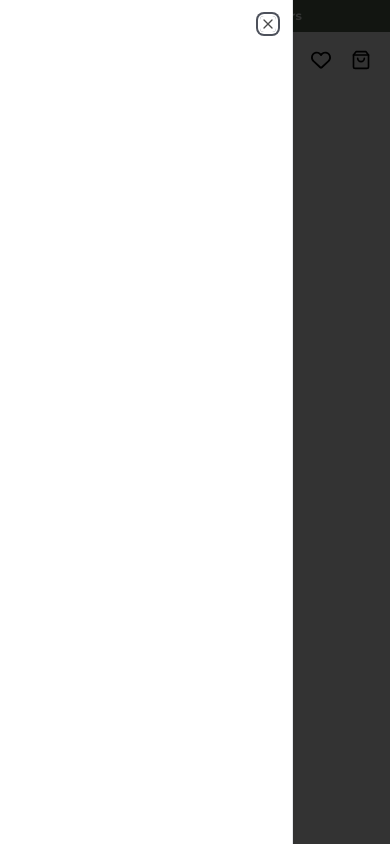
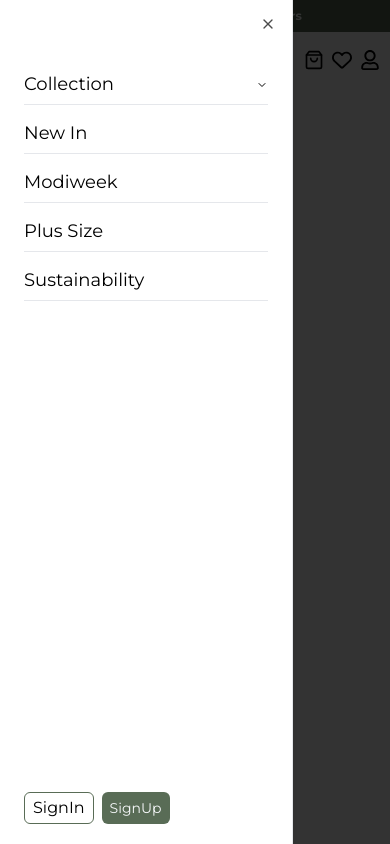
Before and after one commit to farhan0184/modimal, a Next.js app: page / in a window 390 px wide. Both pictures are taken after a click on the button 39 px from the left and 60 px from the top of the page. Built offline with nearby package versions, Linux system fonts and the light colour scheme.

Commit message:
mobile navbar

```diff
--- a/src/app/globals.css
+++ b/src/app/globals.css
@@ -76,11 +76,15 @@
   }
 
 .width{
-  @apply w-[90%]  mx-auto
+  @apply xl:w-[90%] w-[95%]  mx-auto
 }
 .center{
   @apply flex justify-center items-center
 }
 .navIcon{
-  @apply lg:text-2xl text-xl cursor-pointer hover:text-primary hover:bg-primary/40  rounded
+  @apply xl:text-2xl text-xl cursor-pointer hover:text-primary hover:bg-primary/40  rounded
 }
+
+.hide{
+  @apply lg:block hidden
+}
--- a/src/components/navbar/NavItemHover.jsx
+++ b/src/components/navbar/NavItemHover.jsx
@@ -3,15 +3,15 @@ import { NavListItem } from '..'
 import Image from 'next/image'
 export default function NavItemHover({setIsHover,data}) {
     return (
-        <div className={`bg-black/30 backdrop-blur-sm absolute top-14 w-full h-[calc(100vh-88px)] `}>
-            <div className='2xl:h-[65vh] h-[70vh] bg-white' onMouseEnter={() => setIsHover(true)} onMouseLeave={() => setIsHover(false)}>
+        <div className={`bg-black/30 lg:block hidden backdrop-blur-sm absolute top-14 w-full h-[calc(100vh-88px)] `}>
+            <div className='2xl:h-[65vh] h-[75vh] bg-gray-400' onMouseEnter={() => setIsHover(true)} onMouseLeave={() => setIsHover(false)}>
                 <div className='width flex'>
-                    <div className='flex gap-10 w-1/2 pt-5'>
-                        <NavListItem title={'Featured'} data={data?.subLinks?.category} />
+                    <div className='lg:flex lg:gap-10 gap-3 lg:w-1/2 w-full lg:pt-5'>
+                        <NavListItem title={'Category'} data={data?.subLinks?.category} />
                         <NavListItem title={'Featured'} data={data?.subLinks?.featured} />
                         <NavListItem title={'More'} data={data?.subLinks?.more} />
                     </div>
-                    <div className='w-1/2 flex justify-between gap-3 pt-5 '>
+                    <div className='lg:w-1/2 lg:flex hidden justify-between gap-3 pt-5 '>
                         {data?.subLinks?.images?.map((image) => (
                             <div className='flex-1 ' key={image.id}>
                                 <Image src={image?.src} alt={image?.name} className='object-fill w-full h-[400px]' />
--- a/src/components/navbar/NavListItem.jsx
+++ b/src/components/navbar/NavListItem.jsx
@@ -3,8 +3,8 @@ import Link from 'next/link'
 export default function NavListItem({title,data}) {
     return (
         <div className='flex flex-col gap-2 '>
-            <h1 className='text-lg font-semibold mb-4'>{title}</h1>
-            {data.map((link) => (
+            <h1 className={`text-lg font-semibold mb-4 md:block hidden`}>{title}</h1>
+            {data?.map((link) => (
                 <Link key={link.id} href={'#'}>{link.name}</Link>
             ))}
         </div>
--- a/src/components/navbar/Navbar.jsx
+++ b/src/components/navbar/Navbar.jsx
@@ -8,24 +8,12 @@ import { FaRegHeart } from "react-icons/fa6";
 import { Logo } from '@/assets/imgIndex';
 import React, { useState } from "react"
 import { ChevronDown } from "lucide-react"
-import { CustomBtn, NavItemHover } from '..';
+import { CustomBtn, NavItemHover, NavListItem } from '..';
 import { links } from '@/lib/data';
 import { isLogin } from '@/store/userStore';
 import Link from 'next/link'
 import { Sheet, SheetContent, SheetTrigger } from '../ui/sheet';
 import { Button } from '../ui/button';
-
-import {
-  Activity,
-  ArrowUpRight,
-  CircleUser,
-  CreditCard,
-  DollarSign,
-  Menu,
-  Package2,
-  Search,
-  Users,
-} from "lucide-react"
 
 
 export default function Navbar() {
@@ -49,44 +37,51 @@ export default function Navbar() {
     <div className='relative'>
       <div className='width flex justify-between items-center  h-14'>
         {/* hamburger menu and search */}
-        <div className='lg:hidden flex gap-5'>
-
-
+        <div className='lg:hidden flex items-center gap-5 '>
           <Sheet>
             <SheetTrigger asChild>
               <Button
                 variant="outline"
                 size="icon"
-                className="shrink-0 lg:hidden"
+                className="shrink-0 lg:hidden p-0"
               >
                 <GiHamburgerMenu className='lg:text-2xl text-xl cursor-pointer hover:text-primary' />
               </Button>
             </SheetTrigger>
-            <SheetContent side="left">
-              <nav className="grid gap-6 text-lg">
+            <SheetContent side="left" className=''>
+              <div className='relative'>
+                <nav className="flex flex-col gap-2 text-lg mt-10">
                   {links.map((link) => (
-                  <div key={link.id} className='cursor-pointer text-lg '>
-                    <Link className='lg:flex hidden gap-1 items-center h-14 '>
+                    <div key={link.id} className={`cursor-pointer text-lg border-b-[1px] `} onMouseEnter={() => handleMouseEnter(link.id)} onMouseLeave={handleMouseLeave}>
+                      <Link href={'#'} className={` gap-1 flex items-center justify-between h-10 ${link.isSublink && ''}`}>
                         {link.name}
-                      {/* {link?.isSublink && <ChevronDown
+                        {link?.isSublink && <ChevronDown
                           className={`relative top-[1px] ml-1 h-3 w-3 transition duration-200 ${link.id === id && rotate}`}
-                        aria-hidden="true" />} */}
+                          aria-hidden="true" />}
                       </Link>
+                      {link?.isSublink && isHover && link?.id === id && <div className='ml-5 mt-2 mb-5'>
+                        <NavListItem data={data?.subLinks?.category} />
+                      </div>}
                     </div>
                   ))}
                 </nav>
+                <div className='fixed bottom-5  flex gap-2  w-[60%]'>
+                  <Link href={'#'} className='border-[1px] rounded-md border-primary  xl:h-10 h-8 center xl:px-3 px-2'>SignIn</Link>
+                  <CustomBtn title={'SignUp'} link={'#'} style={'xl:h-10 h-8 center xl:px-3 px-2'} />
+                </div>
+              </div>
             </SheetContent>
           </Sheet>
           <CgSearch className='navIcon' />
         </div>
         {/* logo */}
-        <div>
+        <div className=''>
           <Image src={Logo} alt='Logo' className='w-[170px] ' />
         </div>
         {/* links */}
         <div className='lg:flex hidden xl:gap-10 gap-5'>
           {links.map((link) => (
-            <div key={link.id} className='cursor-pointer text-lg ' onMouseEnter={() => handleMouseEnter(link.id)} onMouseLeave={() => handleMouseLeave(link.id)}>
+            <div key={link.id} className='cursor-pointer xl:text-lg text-[16px]' onMouseEnter={() => handleMouseEnter(link.id)} onMouseLeave={() => handleMouseLeave(link.id)}>
               <div className='lg:flex hidden gap-1 items-center h-14 '>
                 {link.name} {link?.isSublink && <ChevronDown
                   className={`relative top-[1px] ml-1 h-3 w-3 transition duration-200 ${link.id === id && rotate}`}
@@ -98,17 +93,17 @@ export default function Navbar() {
 
         </div>
         {/* icons */}
-        <div className='flex items-center xl:gap-10 gap-5'>
-          <CgSearch className='navIcon lg:block hidden' />
+        <div className='flex items-center xl:gap-5 gap-2'>
+          <CgSearch className='navIcon hide' />
+          <FiShoppingBag className='navIcon' />
+          <FaRegHeart className='navIcon' />
           <>
             {isLogin ? <>
-              <FaRegUser className='navIcon lg:block hidden' />
-              <FaRegHeart className='navIcon' />
-              <FiShoppingBag className='navIcon' />
+              <FaRegUser className='navIcon ' />
             </>
               : <>
-                <Link href={'#'} className='border-[1px] rounded-md border-primary h-10 center px-3'>SignIn</Link>
-                <CustomBtn title={'SignUp'} link={'#'} />
+                <Link href={'#'} className='border-[1px] rounded-md border-primary hide xl:h-10 h-8 center xl:px-3 px-2'>SignIn</Link>
+                <CustomBtn title={'SignUp'} link={'#'} style={'xl:h-10 h-8 center xl:px-3 px-2 hide'} />
               </>
             }
           </>
--- a/src/components/shared/CustomBtn.jsx
+++ b/src/components/shared/CustomBtn.jsx
@@ -2,8 +2,8 @@
 import React from 'react'
 import { Button } from '../ui/button'
 
-export default function CustomBtn({title,link}) {
+export default function CustomBtn({title,link, style}) {
   return (
-    <Button onClick={() => window.location.href= link} className='bg-white hover:bg-primary/30 bg-primary'>{title}</Button>
+    <Button onClick={() => window.location.href= link} className={`bg-white hover:bg-primary/30 bg-primary ${style}`}>{title}</Button>
   )
 }
```
Lines whose indentation alone changed are shown as unchanged.
